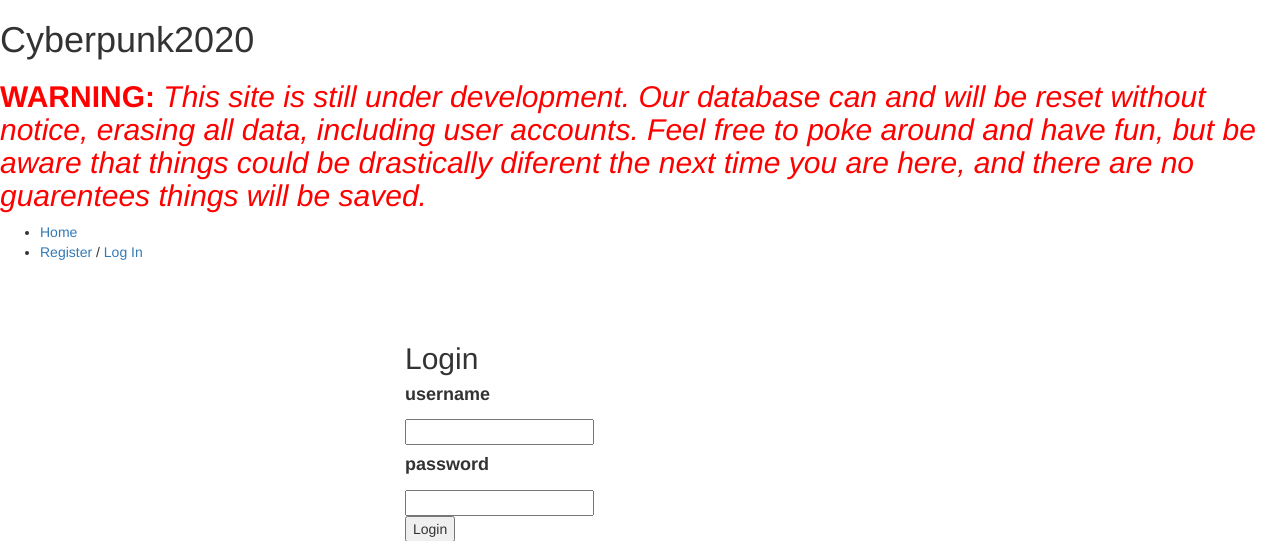
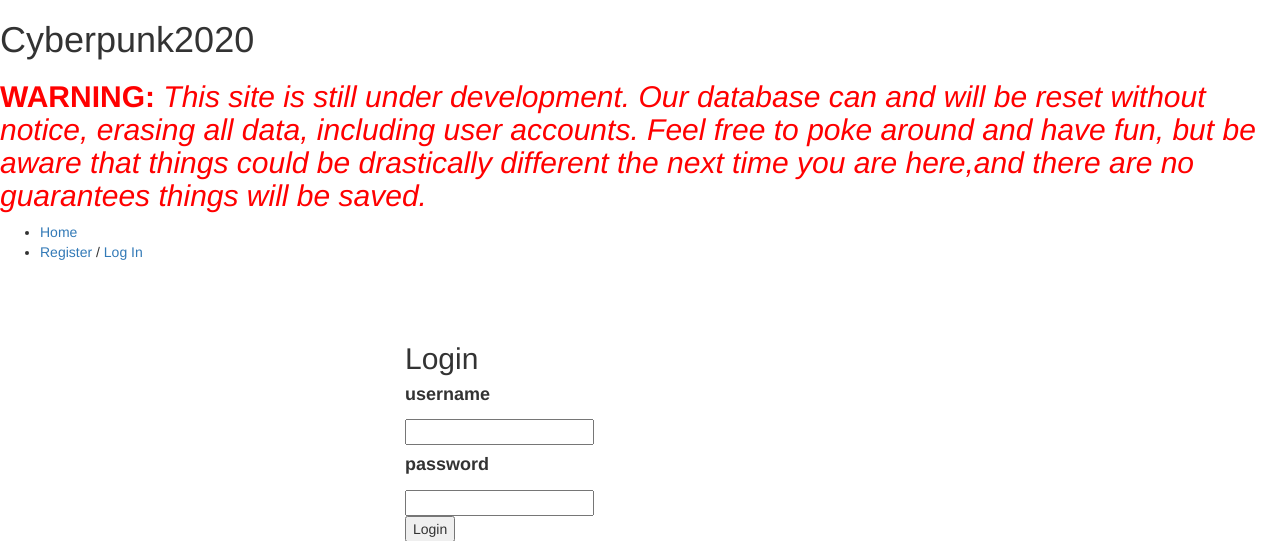
Before and after one commit to puhlenbruck/CPPA, a Flask app: a page that uses app/templates/base.html in a window 1280 px wide. Shown: the top 541 px of the page. Run offline with Flask 2, Linux system fonts and the light colour scheme; some libraries are stand-ins or nearby versions.

Commit message:
fixed some typos

```diff
--- a/app/templates/base.html
+++ b/app/templates/base.html
@@ -26,7 +26,7 @@
   <body>
     <header>
         <h1>{{ self.title() }}</h1>
-        <h2 style="color:red"><strong>WARNING: </strong><i>This site is still under development.  Our database can and will be reset without notice, erasing all data, including user accounts.  Feel free to poke around and have fun, but be aware that things could be drastically diferent the next time you are here, and there are no guarentees things will be saved.</i></h2>
+        <h2 style="color:red"><strong>WARNING: </strong><i>This site is still under development. Our database can and will be reset without notice, erasing all data, including user accounts. Feel free to poke around and have fun, but be aware that things could be drastically different the next time you are here,and there are no guarantees things will be saved.</i></h2>
         <nav>
         <ul>
         <li><a href="/">Home</a></li>
```
